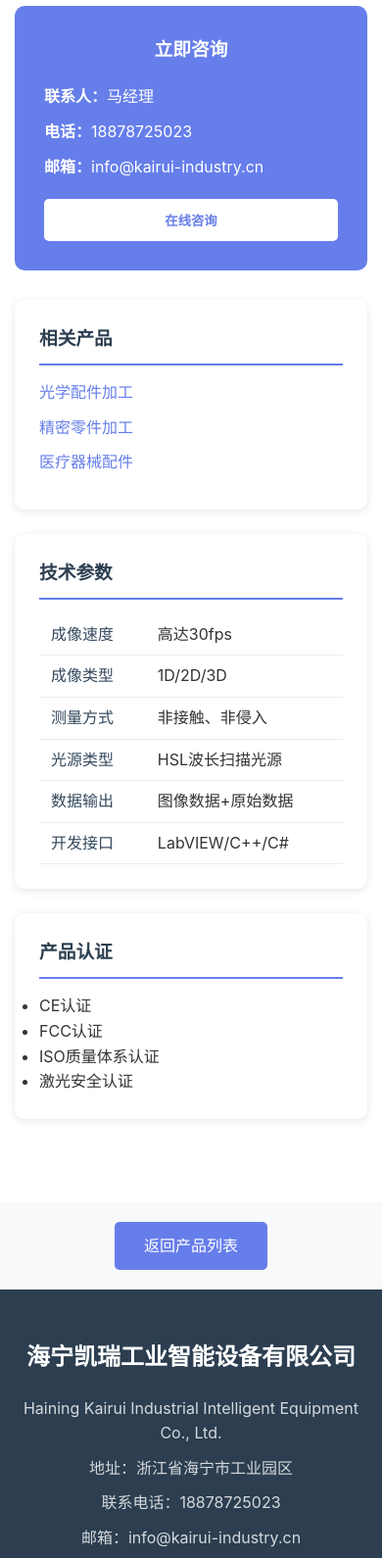
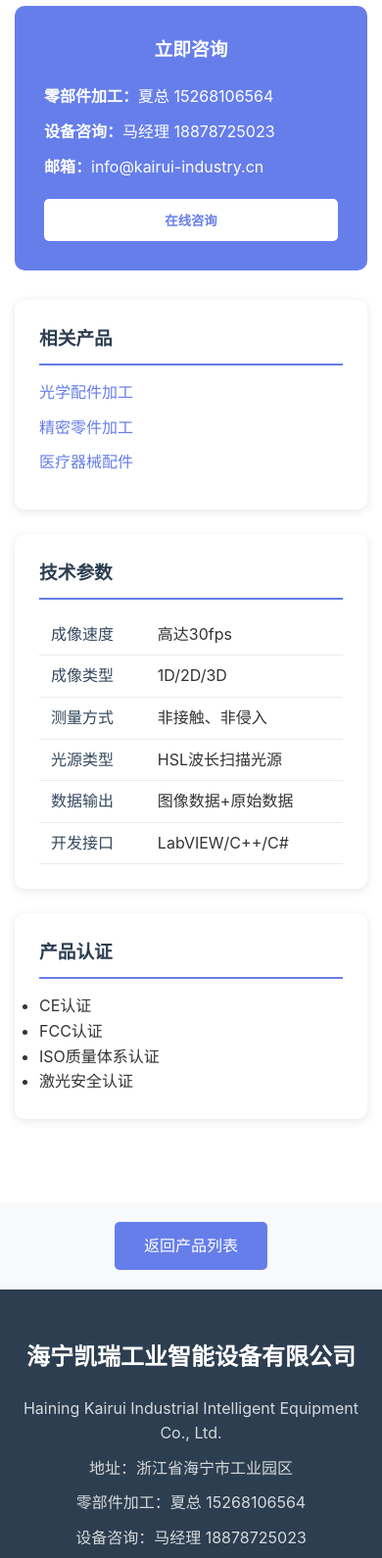
Before and after one commit to NightGreyMoon/kkk, a website: page src/product-mct001.html in a window 390 px wide. Shown: the part 4620-6210 px from the top of the page at 98% size. Drawn offline with Linux system fonts and the light colour scheme.

Commit message:
update contact information: change contact details to 夏总 and 马经理 with new phone numbers

```diff
--- a/src/product-mct001.html
+++ b/src/product-mct001.html
@@ -173,8 +173,8 @@
                     <div class="contact-card">
                         <h3>立即咨询</h3>
                         <div class="contact-info">
-                            <p><strong>联系人：</strong>马经理</p>
-                            <p><strong>电话：</strong>18878725023</p>
+                            <p><strong>零部件加工：</strong>夏总 15268106564</p>
+                            <p><strong>设备咨询：</strong>马经理 18878725023</p>
                             <p><strong>邮箱：</strong>info@kairui-industry.cn</p>
                         </div>
                         <button class="contact-btn">在线咨询</button>
@@ -252,7 +252,8 @@
                     <h3>海宁凯瑞工业智能设备有限公司</h3>
                     <p>Haining Kairui Industrial Intelligent Equipment Co., Ltd.</p>
                     <p>地址：浙江省海宁市工业园区</p>
-                    <p>联系电话：18878725023</p>
+                    <p>零部件加工：夏总 15268106564</p>
+                    <p>设备咨询：马经理 18878725023</p>
                     <p>邮箱：info@kairui-industry.cn</p>
                 </div>
                 <div class="footer-right">
```
Also changed, not shown: src/index.html (+4 -3 lines), src/news-automation-trends.html (+2 -1 lines), src/news-industry-4.html (+2 -1 lines), src/news-logistics-automation.html (+2 -1 lines), src/product-automation-equipment.html (+4 -3 lines), src/product-cnc-lathe.html (+4 -3 lines), src/product-cnc-machining-center.html (+4 -3 lines), src/product-medical-devices.html (+4 -3 lines), src/product-optical-components.html (+4 -3 lines), src/product-precision-parts.html (+4 -3 lines).
